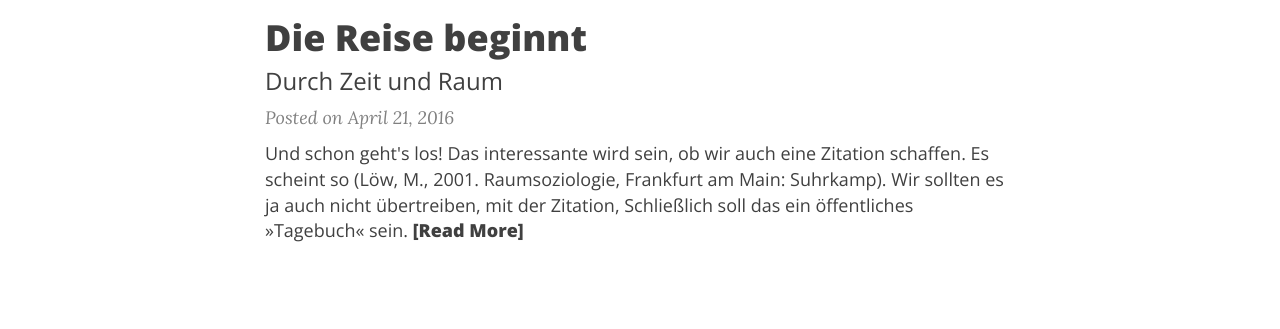
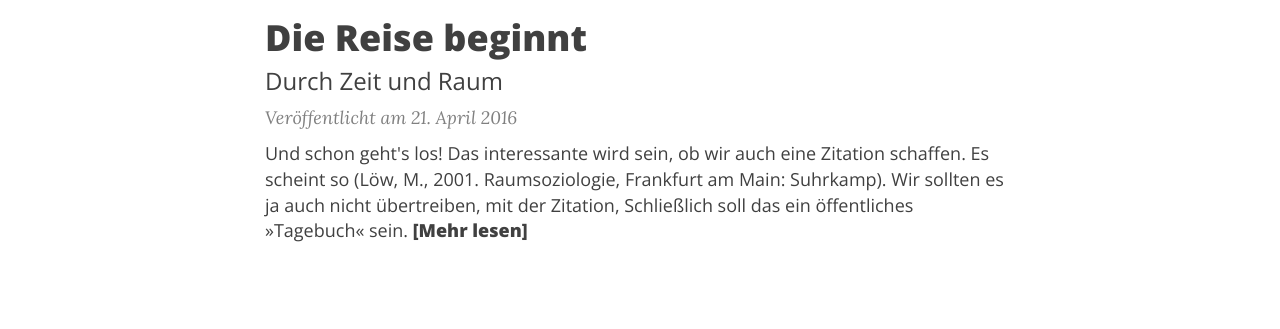
Before and after one commit to inventionate/inventionate-github-pages-backup, a Jekyll site: the page built from index.html, in a window 1280 px wide and 999 px high. Shown: the part 436-765 px from the top of the window. Built offline with Jekyll 4.4.1, drawn with Linux system fonts in a browser that asks for light colours; nearby versions of some CDN libraries; the list of posts is cut into pages by our own code.

Commit message:
New post.

```diff
--- a/_includes/header.html
+++ b/_includes/header.html
@@ -61,7 +61,7 @@
 		  {% endif %}
 
 		  {% if include.type == "post" %}
-		  <span class="post-meta">Posted on {{ page.date | date: "%B %-d, %Y" }}</span>
+		  <span class="post-meta">Veröffentlicht am {{ page.date | date: "%-d. %B  %Y" }}</span>
 		  {% endif %}
         </div>
       </div>
--- a/index.html
+++ b/index.html
@@ -18,12 +18,12 @@ subtitle: Eine Sozioanalyse über Studierende in der Studieneingangsphase
     </a>
 
     <p class="post-meta">
-      Posted on {{ post.date | date: "%B %-d, %Y" }}
+      Veröffentlicht am {{ post.date | date: "%-d. %B %Y" }}
     </p>
 
     <div class="post-entry">
       {{ post.content | truncatewords: 50 | strip_html | xml_escape}}
-	  <a href="{{ post.url | prepend: site.baseurl }}" class="post-read-more">[Read&nbsp;More]</a>
+	  <a href="{{ post.url | prepend: site.baseurl }}" class="post-read-more">[Mehr&nbsp;lesen]</a>
     </div>
 
    </article>
```
Also changed, not shown: other parts of index.html (+2 -2 lines).
